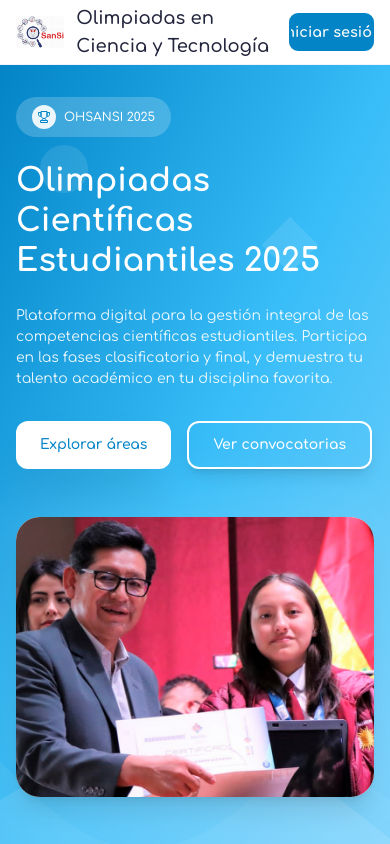
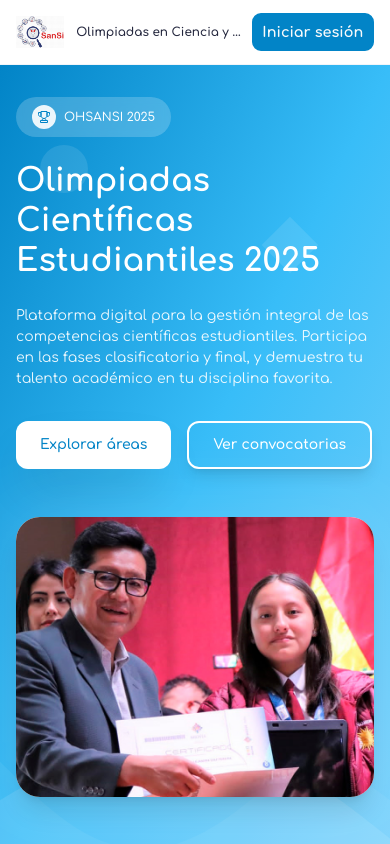
Before and after one commit to Cam1921/Olimpiadas-Front, a React (Vite) app: page / in a window 390 px wide. Shown: the top 844 px of the page. Built offline with nearby package versions, Linux system fonts and the light colour scheme; no server answers.

Commit message:
fix(navbar): corregido botón iniciar sesión en vista móvil

```diff
--- a/src/components/Navbar.jsx
+++ b/src/components/Navbar.jsx
@@ -5,8 +5,8 @@ import sansi from "@/assets/sansi.png";
 export default function Navbar({ onLoginClick }) {
   return (
     <header className="sticky top-0 z-50 bg-white/90 backdrop-blur border-b border-slate-100">
-      <div className="mx-auto max-w-6xl h-16 px-4 flex items-center justify-between">
-        <div className="flex items-center gap-3">
+      <div className="mx-auto max-w-6xl h-16 px-4 flex items-center justify-between gap-2">
+        <div className="flex items-center gap-3 min-w-0">
           <img
             src={sansi}
             alt="SanSi — Olimpiadas en Ciencia y Tecnología"
@@ -14,18 +14,18 @@ export default function Navbar({ onLoginClick }) {
             loading="eager"
             decoding="async"
           />
-          <span className="text-lg sm:text-xl font-semibold text-ink">
+          <span className="min-w-0 flex-1 text-xs sm:text-xl font-semibold text-ink truncate">
             Olimpiadas en Ciencia y Tecnología
           </span>
         </div>
 
         {/* Botón Iniciar sesión */}
         {onLoginClick ? (
-          <button type="button" className="btn-login" onClick={onLoginClick}>
+          <button type="button" className="btn-login shrink-0 whitespace-nowrap" onClick={onLoginClick}>
             Iniciar sesión
           </button>
         ) : (
-          <Link to="/login" className="btn-login">
+          <Link to="/login" className="btn-login shrink-0 whitespace-nowrap">
             Iniciar sesión
           </Link>
         )}
```
